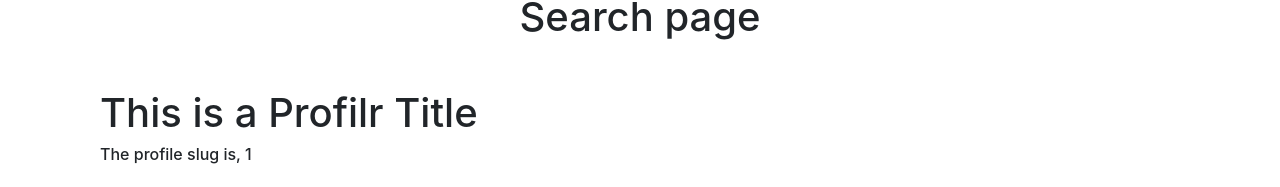
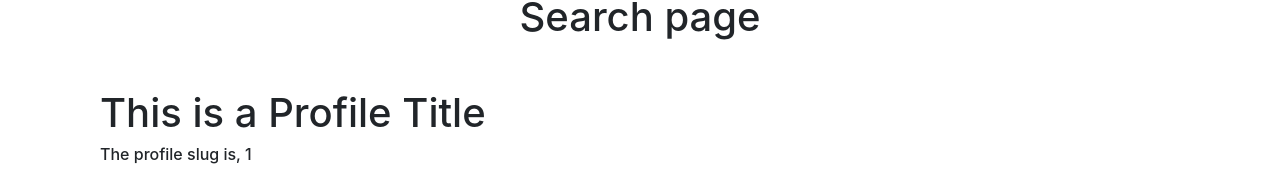
Before and after one commit to bashairam/shelter, a React (Create React App) app in the folder react-app/: page /search/1 in a window 1280 px wide. Shown: the part 111-298 px from the top of the page. Built offline with nearby package versions, Linux system fonts and the light colour scheme.

Commit message:
Create a multi-page website

```diff
--- a/react-app/src/components/search/Profile.js
+++ b/react-app/src/components/search/Profile.js
@@ -11,7 +11,7 @@ function Profile() {
   return (
     <div className="home">
       <div class="container">
-        <h1 className="mt-5">This is a Profilr Title</h1>
+        <h1 className="mt-5">This is a Profile Title</h1>
         <h6 className="mb-5">The profile slug is, {profileSlug}</h6>
         <p>
           Lorem Ipsum is simply dummy text of the printing and typesetting
```
